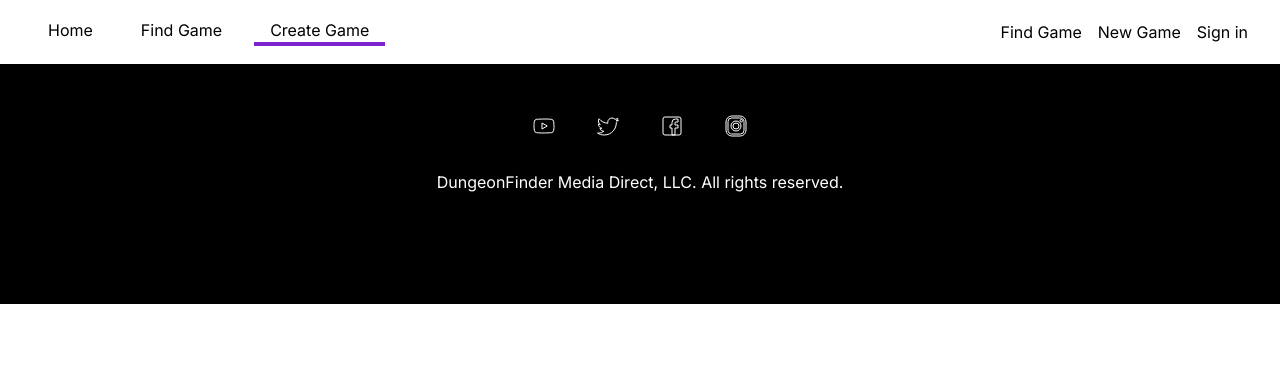
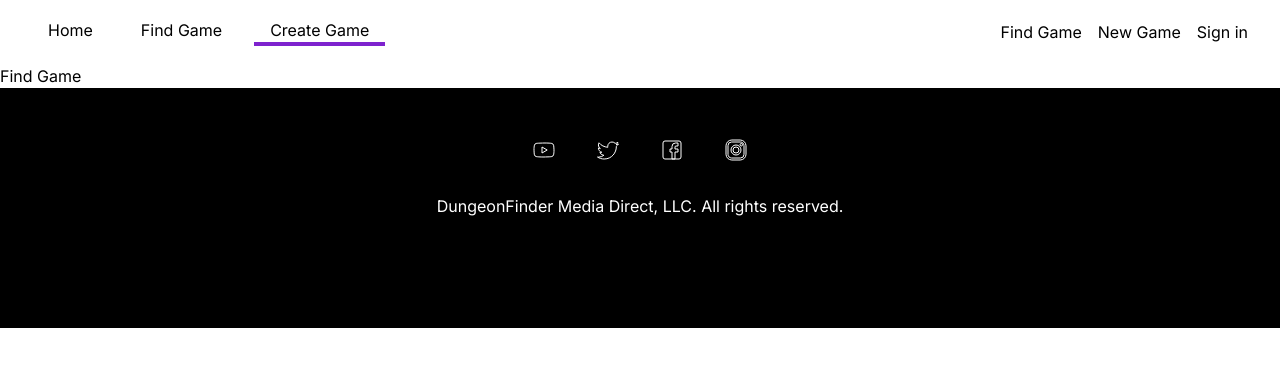
Before and after one commit to avecc003/dungeon-finder-next, a Next.js app: page /create-game in a window 1280 px wide. Shown: the top 366 px of the page. Built offline with nearby package versions, Linux system fonts and the light colour scheme; no server answers.

Commit message:
Added db integration:

```diff
--- a/package.json
+++ b/package.json
@@ -14,6 +14,7 @@
     "@emotion/styled": "^11.11.5",
     "@mui/icons-material": "^5.15.19",
     "@mui/material": "^5.15.19",
+    "@supabase/supabase-js": "^2.43.5",
     "next": "14.2.4",
     "react": "^18",
     "react-dom": "^18"
--- a/src/app/_components/Header.tsx
+++ b/src/app/_components/Header.tsx
@@ -5,12 +5,14 @@ import {
   SignedIn,
   SignedOut,
   UserButton,
+  useAuth,
 } from "@clerk/nextjs";
 import Image from "next/image";
 import Link from "next/link";
 import { usePathname } from "next/navigation";
+export default function Header() {
+  const auth = useAuth();
 
-export default function Header() {
   const path = usePathname()
   const nav = [
     { name: "Home", path: "/" },
--- a/src/app/create-game/page.tsx
+++ b/src/app/create-game/page.tsx
@@ -1,6 +1,6 @@
 export default function FindGame() {
     return(
     <>
-
+        <h1>Find Game</h1>
     </>);
   }
```
Also changed, not shown: 1 other file (tests, documents, lock files or other folders).
